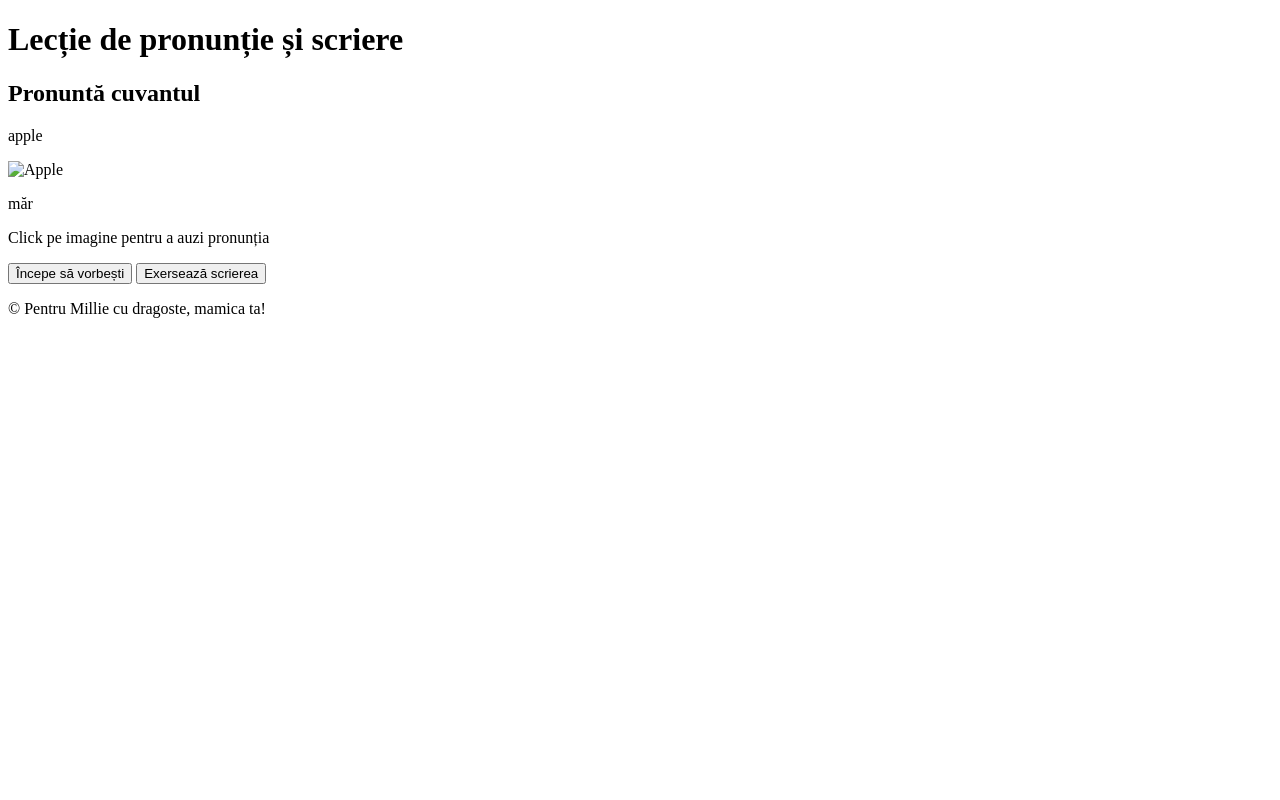
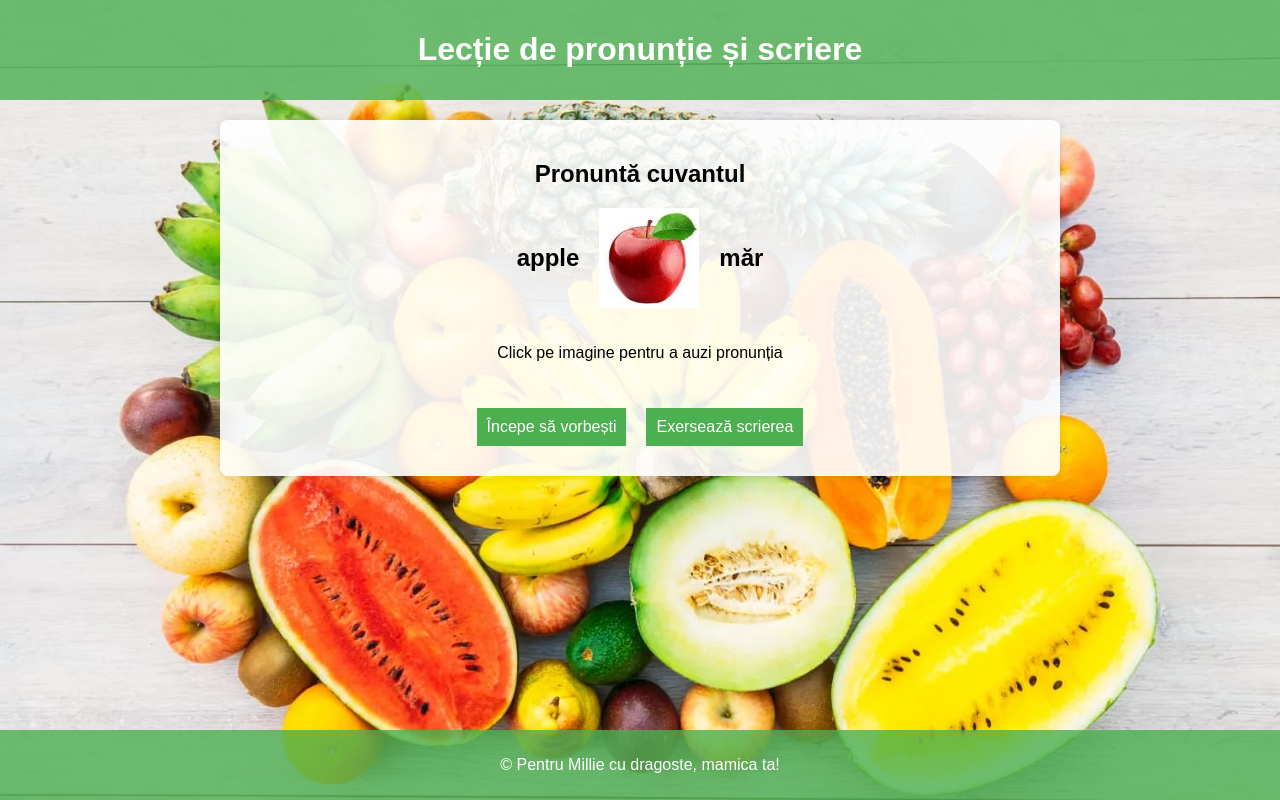
Before and after one commit to ARGFL/Millie-s-learning-space2, a plain HTML site: page index.html in a window 1280 px wide. Drawn offline with Linux system fonts and the light colour scheme; the site is published under a folder, as on GitHub Pages, so addresses that start at the root find nothing.

Commit message:
test solving error

```diff
--- a/index.html
+++ b/index.html
@@ -4,8 +4,8 @@
     <meta charset="UTF-8">
     <meta name="viewport" content="width=device-width, initial-scale=1.0">
     <title>Pronunciation Practice</title>
-    <link rel="stylesheet" href="/styles.css">
-    <link rel="icon" type="image/png" href="/favicon.ico">
+    <link rel="stylesheet" href="./styles.css">
+    <link rel="icon" type="image/png" href="./favicon.ico">
 </head>
 <body>
     <header>
@@ -16,7 +16,7 @@
             <h2>Pronuntă cuvantul</h2>
             <div id="word-container">
                 <p id="wordToPronounce">apple</p>
-                <img id="fruitImage" src="/images/apple.png" alt="Apple" onclick="playCorrectPronunciation()">
+                <img id="fruitImage" src="./images/apple.png" alt="Apple" onclick="playCorrectPronunciation()">
                 <p id="translation">măr</p>
             </div>
             <div class="arrow-container">
--- a/styles.css
+++ b/styles.css
@@ -1,6 +1,6 @@
 body {
     font-family: Arial, sans-serif;
-    background-image: url('/Fruitsbackground.png');
+    background-image: url('./Fruitsbackground.png');
     background-size: cover;
     margin: 0;
     padding: 0;
```
